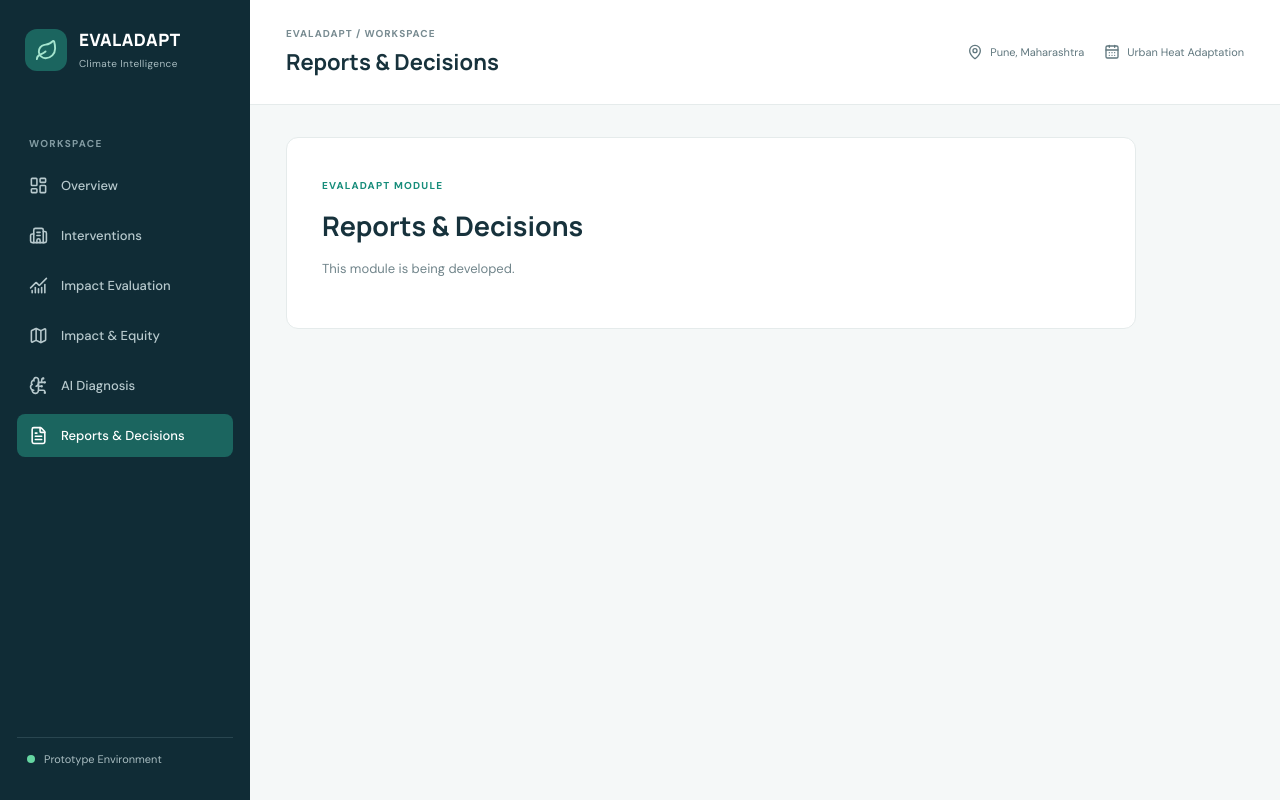
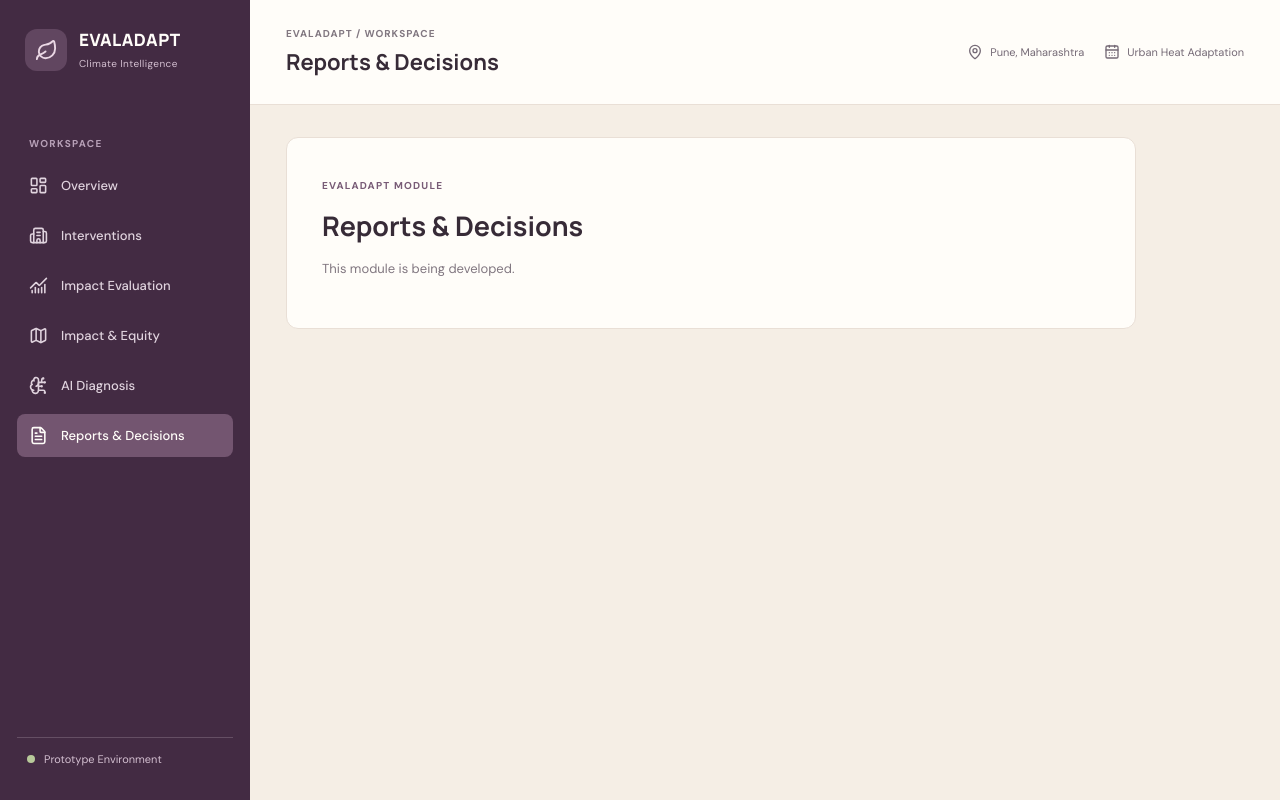
Before and after one commit to harshitdhonde/EVALADAPT, a React app in the folder frontend/: page /reports in a window 1280 px wide. Built offline with nearby package versions, Linux system fonts and the light colour scheme; the HTML template or start-up script is replaced by a standard one.

Commit message:
Resolve merge conflicts

```diff
--- a/frontend/src/App.css
+++ b/frontend/src/App.css
@@ -6,8 +6,8 @@
 .sidebar {
   width: 250px;
   min-height: 100vh;
-  background: var(--navy);
-  color: #fff;
+  background: var(--plum);
+  color: #fffdf9;
   padding: 28px 17px 20px;
   display: flex;
   flex-direction: column;
@@ -25,11 +25,11 @@
 .brand-icon {
   width: 42px;
   height: 42px;
-  background: #1b655f;
+  background: #614660;
   border-radius: 12px;
   display: grid;
   place-items: center;
-  color: #a4e4ce;
+  color: #ead7e4;
 }
 
 .brand h2 {
@@ -38,12 +38,12 @@
   font-weight: 800;
   letter-spacing: 0.5px;
   margin: 0;
-  color: white;
+  color: #fffdf9;
 }
 
 .brand span {
   font-size: 10px;
-  color: #a9bdc1;
+  color: #d3bfd0;
   letter-spacing: 0.4px;
 }
 
@@ -51,7 +51,7 @@
   font-size: 10px;
   font-weight: 700;
   letter-spacing: 1.3px;
-  color: #829ba2;
+  color: #b7a0b7;
   padding-left: 12px;
   margin-bottom: 14px;
 }
@@ -68,20 +68,20 @@
   gap: 13px;
   padding: 12px;
   border-radius: 8px;
-  color: #b7c9cd;
+  color: #e0d3de;
   font-size: 13px;
   font-weight: 500;
   transition: 0.2s ease;
 }
 
 .nav-link:hover {
-  background: #1a414a;
-  color: white;
+  background: #594158;
+  color: #fffdf9;
 }
 
 .nav-link.active {
-  background: #1b655f;
-  color: white;
+  background: #735570;
+  color: #fffdf9;
 }
 
 .sidebar-footer {
@@ -90,8 +90,8 @@
   align-items: center;
   gap: 9px;
   padding: 14px 10px;
-  border-top: 1px solid #294650;
-  color: #a9bdc1;
+  border-top: 1px solid #654f64;
+  color: #d3bfd0;
   font-size: 11px;
 }
 
@@ -99,7 +99,7 @@
   height: 8px;
   width: 8px;
   border-radius: 50%;
-  background: #65d6a2;
+  background: #b8c99a;
 }
 
 .main-area {
@@ -110,7 +110,7 @@
 .topbar {
   min-height: 105px;
   padding: 22px 36px;
-  background: white;
+  background: var(--surface);
   border-bottom: 1px solid var(--border);
   display: flex;
   justify-content: space-between;
@@ -131,14 +131,14 @@
   font-size: 22px;
   font-weight: 700;
   margin: 0;
-  color: #17323c;
+  color: var(--ink);
 }
 
 .topbar-info {
   display: flex;
   align-items: center;
   gap: 20px;
-  color: #60777e;
+  color: #756a76;
   font-size: 11px;
 }
 
@@ -154,7 +154,7 @@
 }
 
 .welcome-section {
-  background: white;
+  background: var(--surface);
   border: 1px solid var(--border);
   border-radius: 12px;
   padding: 35px;
@@ -162,7 +162,7 @@
 }
 
 .eyebrow {
-  color: var(--teal);
+  color: var(--plum-soft);
   font-size: 10px;
   font-weight: 700;
   letter-spacing: 1.2px;
@@ -172,11 +172,11 @@
   font-family: 'Manrope', sans-serif;
   font-size: 27px;
   margin: 13px 0 10px;
-  color: #17323c;
+  color: var(--ink);
 }
 
 .welcome-section p {
-  color: #71858b;
+  color: var(--muted);
   font-size: 13px;
   line-height: 1.8;
   max-width: 550px;
--- a/frontend/src/index.css
+++ b/frontend/src/index.css
@@ -2,26 +2,36 @@
 
 :root {
   font-family: 'DM Sans', sans-serif;
-  color: #172b35;
-  background: #f5f8f8;
+  color: #372b37;
+  background: #f5eee5;
   font-synthesis: none;
   text-rendering: optimizeLegibility;
   -webkit-font-smoothing: antialiased;
-  --navy: #102c36;
-  --teal: #168c7a;
-  --background: #f5f8f8;
-  --border: #e5ebeb;
-  --muted: #788b91;
+  --plum: #432b43;
+  --plum-soft: #785b76;
+  --ink: #372b37;
+  --milk: #eee3d7;
+  --milk-light: #f6f0e8;
+  --background: #f5eee5;
+  --surface: #fffdf9;
+  --border: #e9dfd6;
+  --muted: #817780;
 }
 
 * {
   box-sizing: border-box;
 }
 
+html {
+  min-width: 320px;
+  scroll-behavior: smooth;
+}
+
 body {
   margin: 0;
   min-width: 320px;
   min-height: 100vh;
+  background: var(--background);
 }
 
 button, input, select {
@@ -32,6 +42,12 @@ a {
   text-decoration: none;
 }
 
+a:focus-visible,
+button:focus-visible {
+  outline: 3px solid #a783a0;
+  outline-offset: 3px;
+}
+
 #root {
   min-height: 100vh;
 }
```
Also changed, not shown: 1 other file (tests, documents, lock files or other folders).
